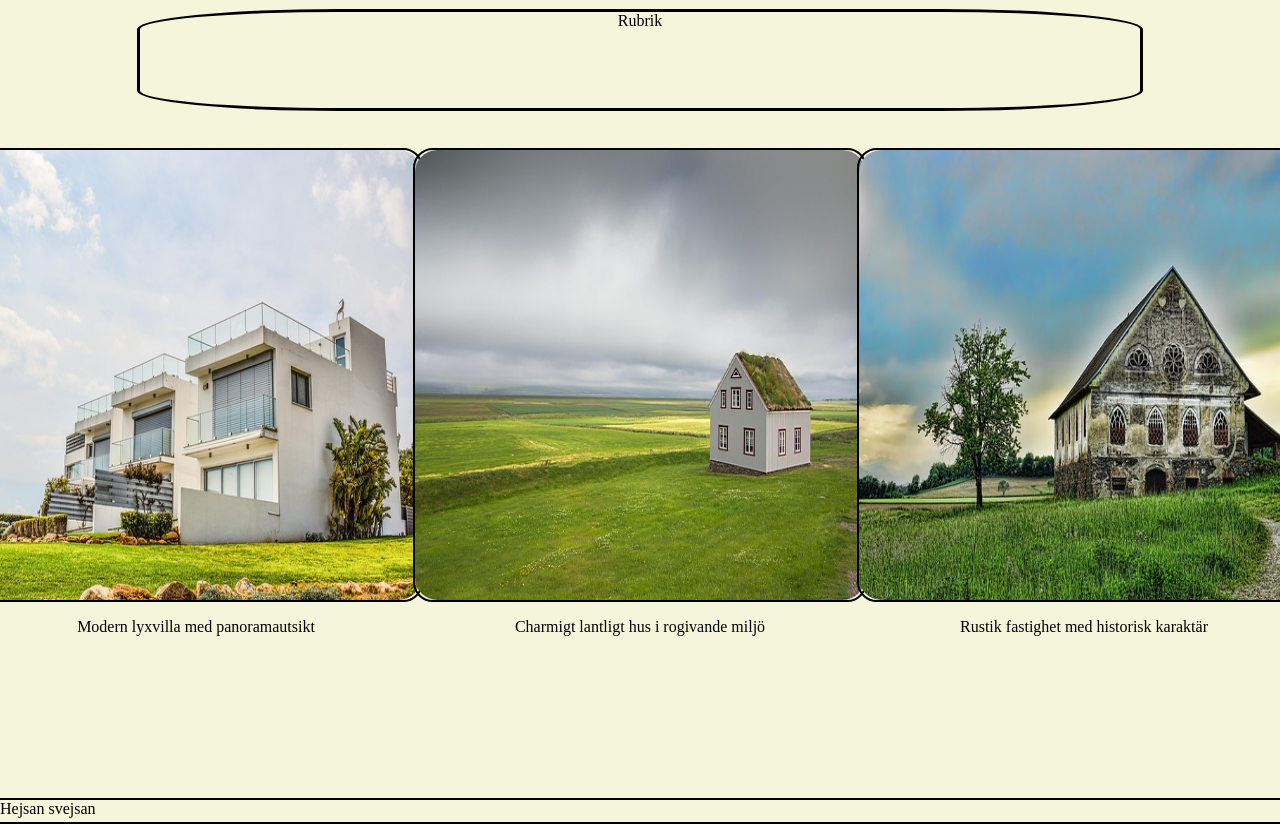
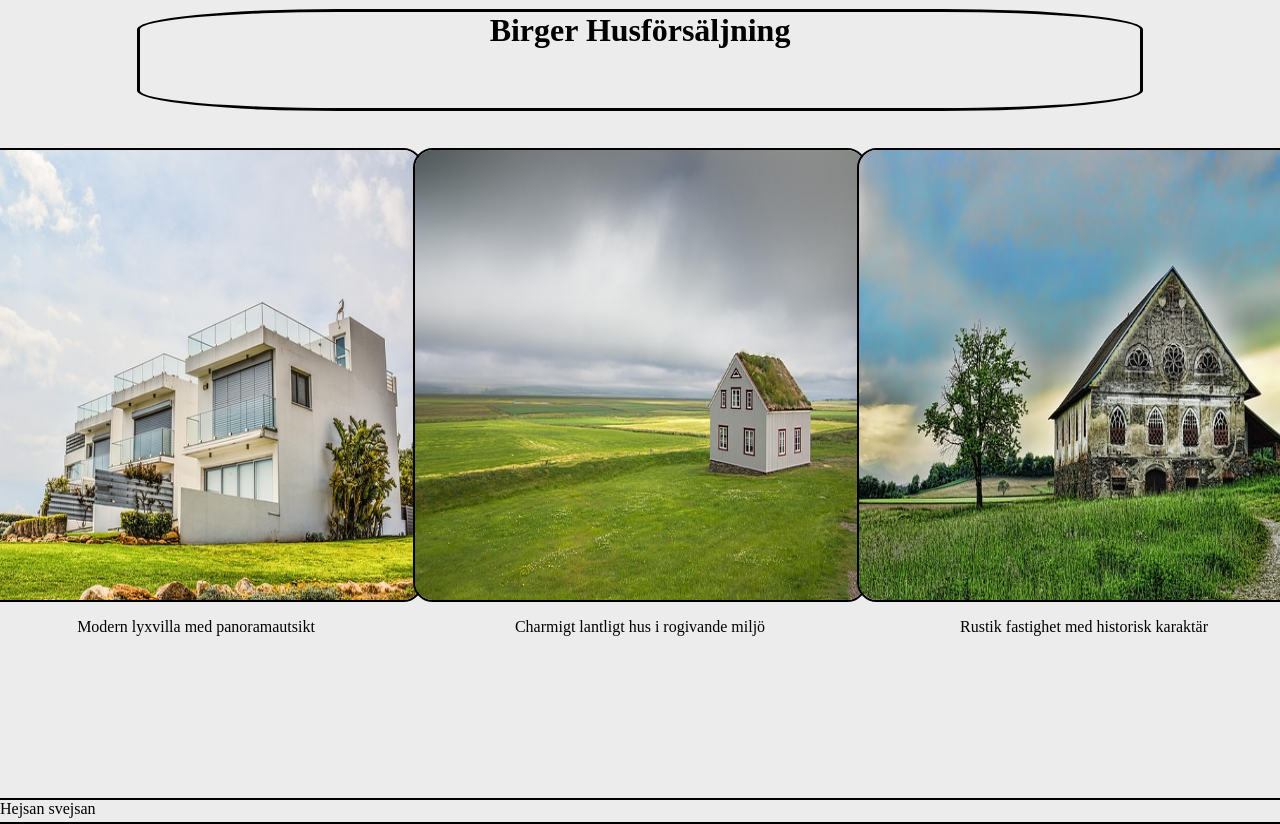
Before and after one commit to Ebartho/robban, a plain HTML site: page index.html in a window 1280 px wide. Shown: the top 824 px of the page. Drawn offline with nearby package versions, Linux system fonts and the light colour scheme.

Commit message:
liten ändring
lite

```diff
--- a/index.html
+++ b/index.html
@@ -8,7 +8,7 @@
 </head>
 <body>
     <div id="wrapper">
-        <header id="rubrik">Rubrik</header>
+        <h1 id="rubrik">Birger Husförsäljning </h1>
 
         <div id="huswrapper">
             <div class= "rutaavbilden_innanclick" >
--- a/style.css
+++ b/style.css
@@ -5,7 +5,7 @@ head{
 body{
     margin: 0px;
     padding: 0px;
-    background-color: beige;
+    background-color: rgb(236, 236, 236);
 }
 #wrapper{
     display: grid;
@@ -99,17 +99,17 @@ footer {
 #hus1 > img{
     width: 100%;
     height: 100%;
-    border-radius: 5%;
+    border-radius: 4%;
 }
 #hus2 > img{
     width: 100%;
     height: 100%;
-    border-radius: 5%;
+    border-radius: 4%;
 }
 #hus3 > img{
     width: 100%;
     height: 100%;
-    border-radius: 5%;
+    border-radius: 4%;
 }
 /* @media (max-width: 1500px){
     #huswrapper {
```
